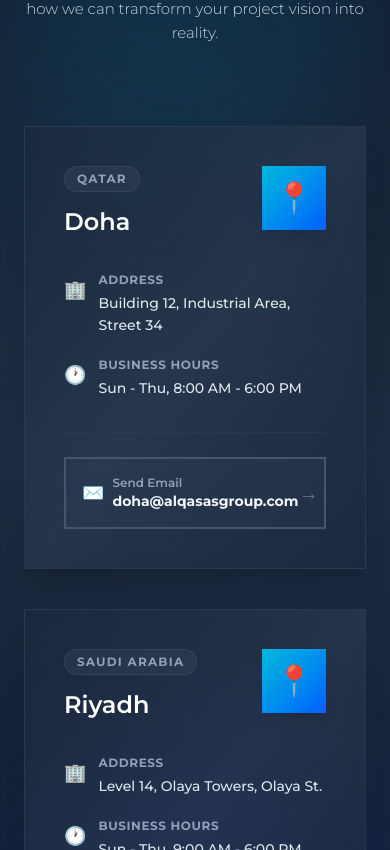
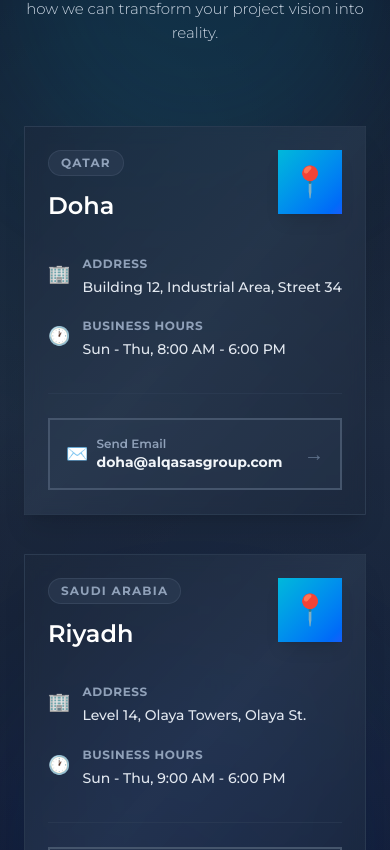
Before and after one commit to akmmubashir/al-qasas-group-web, a Next.js app: page /contact in a window 390 px wide. Shown: the part 1694-2544 px from the top of the page. Built offline with nearby package versions, Linux system fonts and the light colour scheme.

Commit message:
Adjust padding for responsive design in officesSection

```diff
--- a/app/contact/components/officesSection.tsx
+++ b/app/contact/components/officesSection.tsx
@@ -125,7 +125,7 @@ const OfficesSection = () => {
               <div className="absolute top-0 left-0 h-1 w-0 group-hover:w-24 bg-linear-to-r from-cyan-500 to-blue-600 rounded-full transition-all duration-500"></div>
 
               {/* Content */}
-              <div className="relative p-10 space-y-8 h-full flex flex-col">
+              <div className="relative p-10 max-md:p-6 space-y-8 h-full flex flex-col">
                 {/* Header */}
                 <div className="flex items-start justify-between gap-6">
                   <div className="space-y-3">
```
